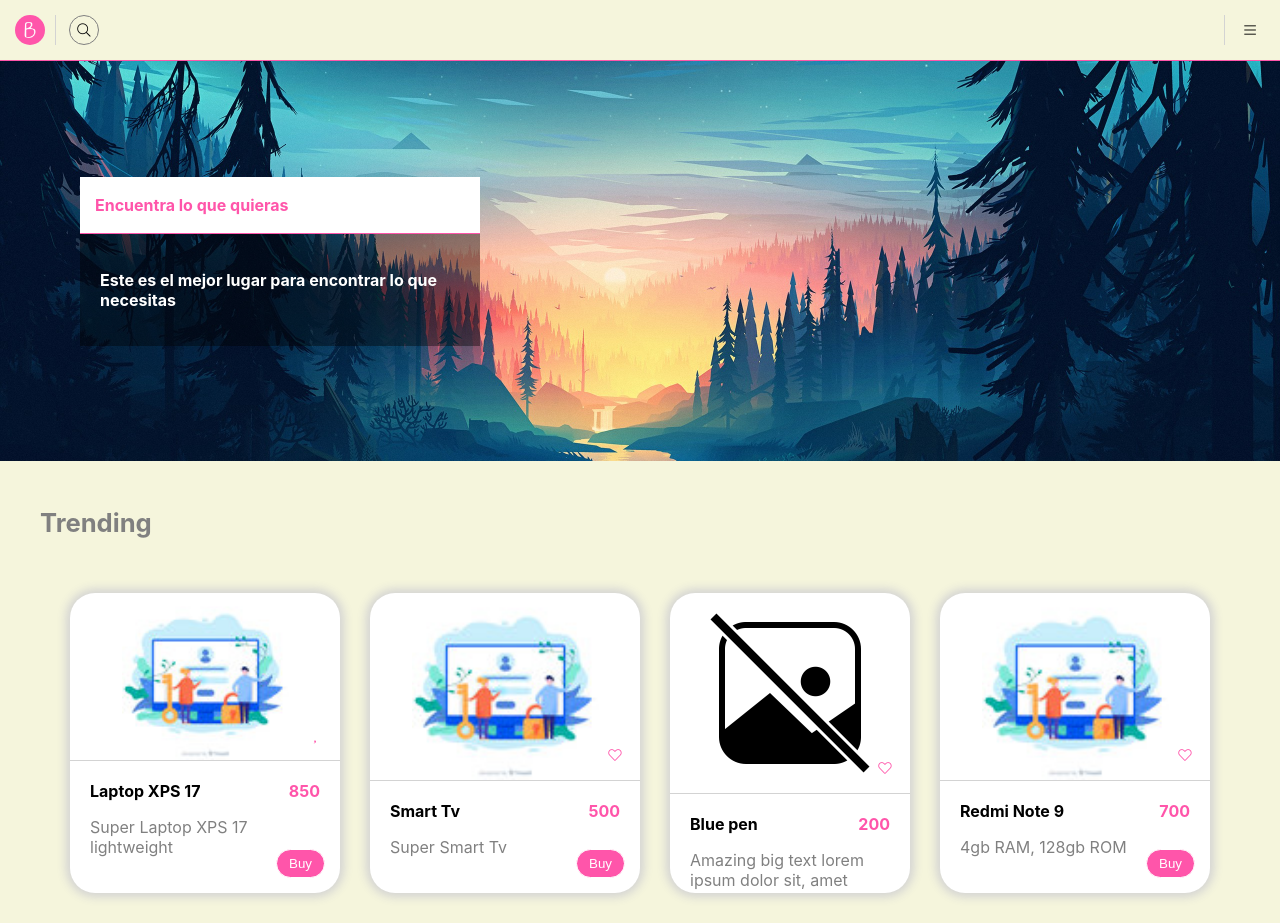
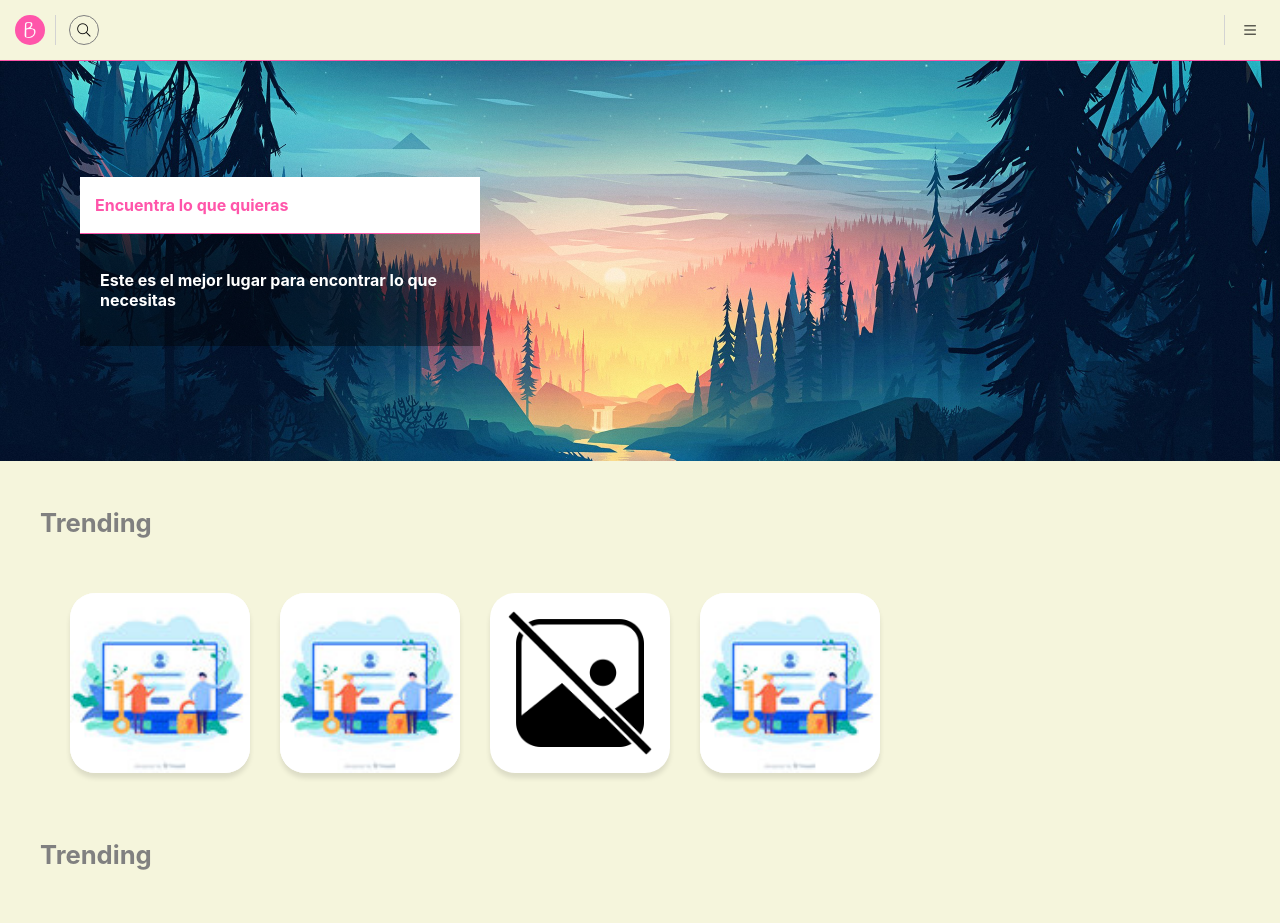
Before and after one commit to coffemanfp/beppin-web, a React (Create React App) app: page / in a window 1280 px wide. Shown: the top 923 px of the page. Built offline with nearby package versions, Linux system fonts and the light colour scheme.

Commit message:
Updated product view

```diff
--- a/src/components/Product/Product.css
+++ b/src/components/Product/Product.css
@@ -1,107 +1,37 @@
 .product {
-  box-shadow: 0 0px 10px 4px lightgray;
+  transition: .3s height;
+  border-radius: 25px;
   background-color: white;
-  min-width: 240px;
-  max-height: 300px;
   overflow: hidden;
-  display: inline-flex;
-  flex-direction: column;
-  border-radius: 25px;
+  height: 180px;
+  width: 180px;
+  box-shadow: 0 5px 5px 0 rgba(0, 0, 0, .1);
+}
+
+.product:hover {
+  height: 230px;
 }
 
 .product .product__presentation {
-  position: relative;
-  height: 200px;
-  transition: .5s background-color;
-}
-
-.product .product__presentation:hover {
-  background-color: rgba(0, 0, 0, .4);
-}
-
-.product .product__presentation:hover .button {
-  opacity: 1;
-}
-
-.product .product__presentation .button {
-  opacity: 0;
-}
-
-.product .product__presentation-controls {
-  position: absolute;
-  display: flex;
-  align-items: center;
-  justify-content: space-between;
-  padding-left: 10px;
-  padding-right: 10px;
-  left: 0;
-  right: 0;
-  top: 0;
-  bottom: 0;
-}
-.product__presentation-control {
-  background-color: white;
-  color: black;
-  border-color: gray;
-}
-
-.product .product__images {
-  transition: .5s;
-  display: flex;
-  height: 100%;
+  border-bottom: 1px solid lightgray;
+  text-align: center;
 }
 
 .product .product__image {
+  object-fit: cover;
   height: 100%;
   width: 100%;
-  flex-shrink: 0;
-  display: flex;
-  justify-content: center;
-  align-items: center;
 }
 
-.product .product__image img {
-  height: 100%;
-  object-fit: cover;
-}
-
-.product .product__presentation .product__toggle-favorite {
-  position: absolute;
-  right: 10px;
-  bottom: 10px;
-  border: none;
-  opacity: 1;
-  color: rgb(var(--primary-color))
-}
-
-.product .product__presentation .product__toggle-favorite:hover {
-  color: white;
-}
-
-
 .product .product__content {
-  position: relative;
-  height: 100%;
-  padding: 20px;
-  flex-grow: 1;
-  border-top: 1px solid lightgray;
+  padding: 15px;
 }
 
 .product .product__price {
-  position: absolute;
-  top: 4px;
-  right: 20px;
-  color: rgb(var(--primary-color));
-  font-weight: bold;
+  margin-top: 0;
 }
 
-.product .product__buy {
-  position: absolute;
-  right: 15px;
-  bottom: 15px;
+.product .product__name {
+  color: gray;
+  margin-bottom: 0;
 }
-
-.product .product__description {
-  width: 200px;
-  color: gray;
-}
--- a/src/components/Product/Product.js
+++ b/src/components/Product/Product.js
@@ -1,136 +1,25 @@
-import React, { Component } from 'react'
-import Button from '../Button/Button'
+import React from 'react'
 import noImage from './../../img/no-image.png'
 import './Product.css'
 
-export default class Product extends Component {
-  constructor (props) {
-    super(props)
+export default function Product (props) {
+  const image = (props.images && props.images.length > 0) ? props.images[0].url : noImage
 
-    this.state = {
-      currentImage: 0
-    }
-
-    this.handleNextImage = this.handleNextImage.bind(this)
-    this.handlePrevImage = this.handlePrevImage.bind(this)
-  }
-
-  handleNextImage () {
-    const lastImageIndex = this.props.product.images.length - 1
-
-    if (this.state.currentImage === lastImageIndex) {
-      this.setState({
-        currentImage: 0
-      })
-      return
-    }
-
-    this.setState({
-      currentImage: this.state.currentImage + 1
-    })
-  }
-
-  handlePrevImage () {
-    const lastImageIndex = this.props.product.images.length - 1
-
-    if (this.state.currentImage === 0) {
-      this.setState({
-        currentImage: lastImageIndex
-      })
-      return
-    }
-
-    this.setState({
-      currentImage: this.state.currentImage - 1
-    })
-  }
-
-  render () {
-    const { product } = this.props
-    const imageTransationStyle = {
-      transform: `translate3d(${(this.state.currentImage) * 100 * -1}%, 0, 0)`
-    }
-    const images = product.images || false
-
-    const description = (product.description.length > 50)
-      ? product.description.slice(0, 50) + '...'
-      : product.description
-
-    const name = (product.name.length > 15)
-      ? product.name.slice(0, 15) + '...'
-      : product.name
-
-    return (
-      <div className='product'>
-        <div className='product__presentation'>
-          <ul className='product__images' style={imageTransationStyle}>
-            {(!images && !images.length) &&
-              <ProductImage
-                image={{ url: noImage }}
-                alt={product.name}
-              />}
-            {(images && images.length) &&
-              images.map((image, i) =>
-                <ProductImage
-                  key={image.id}
-                  image={{ url: image.url }}
-                  alt={product.name}
-                  isActive={this.state.currentImage === i}
-                />
-              )}
-          </ul>
-          {(images && images.length > 1) &&
-            <div className='product__presentation-controls'>
-              <Button
-                type='icon'
-                onClick={this.handlePrevImage}
-                className='product__presentation-control'
-              >
-                <span className='fal fa-arrow-left' />
-              </Button>
-              <Button
-                type='icon'
-                onClick={this.handleNextImage}
-                className='product__presentation-control'
-              >
-                <span className='fal fa-arrow-right' />
-              </Button>
-            </div>}
-          <Button
-            type='icon'
-            // onClick={this.props.isFavorite}
-            className='product__toggle-favorite'
-          >
-            <span className={`${(product.isFavorite) ? 'fas' : 'fal'} fa-heart`} />
-          </Button>
-        </div>
-        <div className='product__content'>
-          <b className='product__name'>{name}</b>
-          {product.offer &&
-            <div className='product__offer'>
-              <p className='product__offer-price'>{product.offer.price}</p>
-              <p className='product__price'>{product.price}</p>
-            </div>}
-          {!product.offer &&
-            <p className='product__price'>{product.price}</p>}
-          <p className='product__description'>{description}</p>
-          <Button
-            className='product__buy'
-            handleClick={() => console.log('Buy product', product.name)}
-            type='primary'
-          >
-            Buy
-          </Button>
-        </div>
+  return (
+    <a className='product' href>
+      <div className='product__presentation'>
+        <img
+          src={image}
+          alt=''
+          className='product__image'
+        />
       </div>
-    )
-  }
-}
-
-function ProductImage ({ image, isActive, alt }) {
-  return (
-    <li key={image.id} className={`product__image ${(isActive) ? 'product__image--actived' : ''}`}>
-      <img src={image.url} alt={alt} />
-    </li>
+      <div className='product__content'>
+        <p className='product__price'>
+          <span className='product__currency'>{props.currency}</span> <span className='product__amount'>{props.price}</span>
+        </p>
+        <p className='product__name'>{props.name}</p>
+      </div>
+    </a>
   )
 }
--- a/src/components/ProductsList/ProductsList.css
+++ b/src/components/ProductsList/ProductsList.css
@@ -1,6 +1,6 @@
 .products-list {
   display: flex;
-  align-items: center;
+  /* align-items: center;  */
 }
 
 .products-list .product:not(:last-of-type) {
--- a/src/components/ProductsList/ProductsList.js
+++ b/src/components/ProductsList/ProductsList.js
@@ -3,10 +3,18 @@ import Product from '../Product/Product'
 import './ProductsList.css'
 
 export default function ProductsList ({ products, isGrid }) {
+  console.log(products[0].price)
+
   return (
     <ul className='products-list'>
       {products.map(product =>
-        <Product key={product.id} product={product} />
+        <Product
+          key={product.id}
+          images={product.images}
+          name={product.name}
+          currency={product.currency}
+          price={product.price}
+        />
       )}
     </ul>
   )
--- a/src/data/products.js
+++ b/src/data/products.js
@@ -7,6 +7,7 @@ const products = [
     name: 'Laptop XPS 17',
     description: 'Super Laptop XPS 17 lightweight',
     price: 850,
+    currency: '$',
     isFavorite: true,
     images: [
       {
@@ -24,6 +25,7 @@ const products = [
     name: 'Smart Tv',
     description: 'Super Smart Tv',
     price: 500,
+    currency: '$',
     images: [
       {
         id: 1,
@@ -43,13 +45,15 @@ const products = [
     id: 3,
     name: 'Blue pen',
     description: 'Amazing big text lorem ipsum dolor sit, amet consectetur adipisicing elit. Quibusdam, molestiae. amet consectetur adipisicing elit.',
-    price: 200
+    price: 200,
+    currency: '$'
   },
   {
     id: 4,
     name: 'Redmi Note 9',
     description: '4gb RAM, 128gb ROM',
     price: 700,
+    currency: '$',
     images: [
       {
         id: 1,
@@ -66,6 +70,7 @@ const products = [
     name: 'Redmi Note 10',
     description: '4gb RAM, 128gb ROM',
     price: 700,
+    currency: '$',
     images: [
       {
         id: 1,
@@ -82,6 +87,7 @@ const products = [
     name: 'Redmi Note 11',
     description: '4gb RAM, 128gb ROM',
     price: 700,
+    currency: '$',
     images: [
       {
         id: 1,
@@ -98,6 +104,7 @@ const products = [
     name: 'Redmi Note 12',
     description: '4gb RAM, 128gb ROM',
     price: 700,
+    currency: '$',
     images: [
       {
         id: 1,
@@ -114,6 +121,7 @@ const products = [
     name: 'Redmi Note 13',
     description: '4gb RAM, 128gb ROM',
     price: 700,
+    currency: '$',
     images: [
       {
         id: 1,
@@ -130,6 +138,7 @@ const products = [
     name: 'Redmi Note 14',
     description: '4gb RAM, 128gb ROM',
     price: 700,
+    currency: '$',
     images: [
       {
         id: 1,
@@ -146,6 +155,7 @@ const products = [
     name: 'Redmi Note 15',
     description: '4gb RAM, 128gb ROM',
     price: 700,
+    currency: '$',
     images: [
       {
         id: 1,
```
